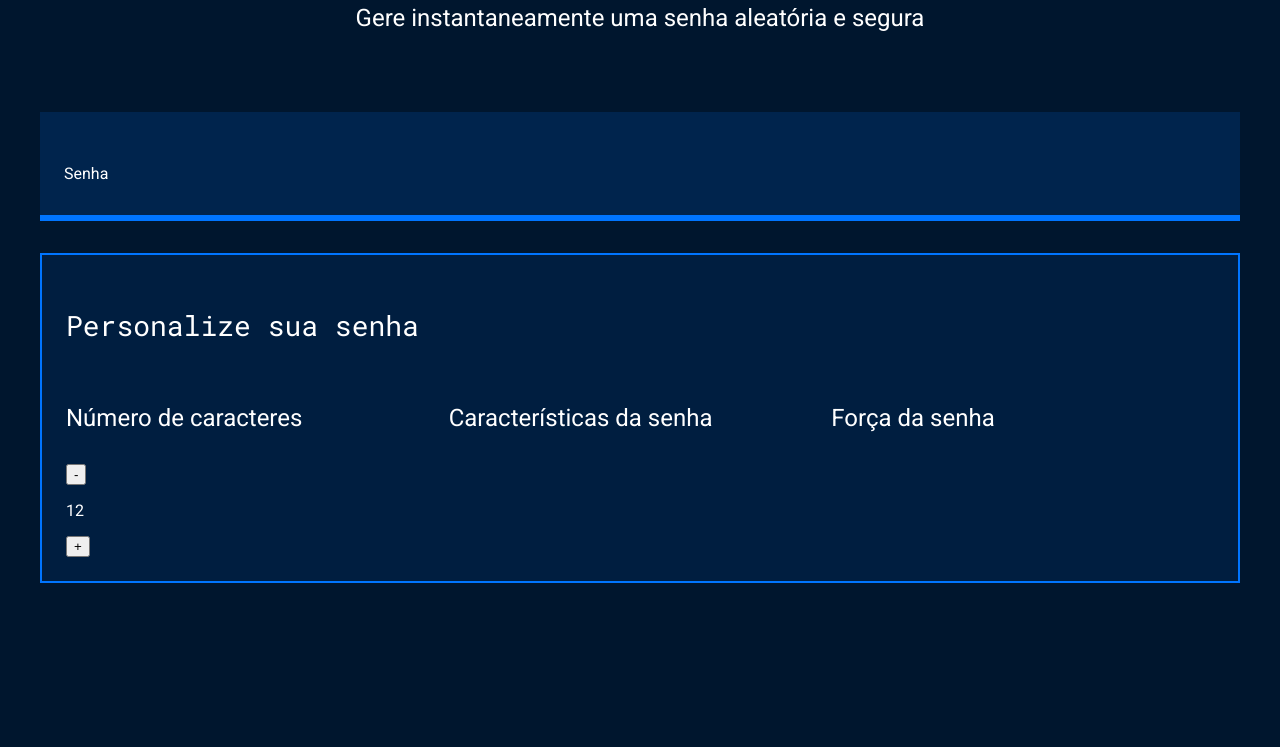
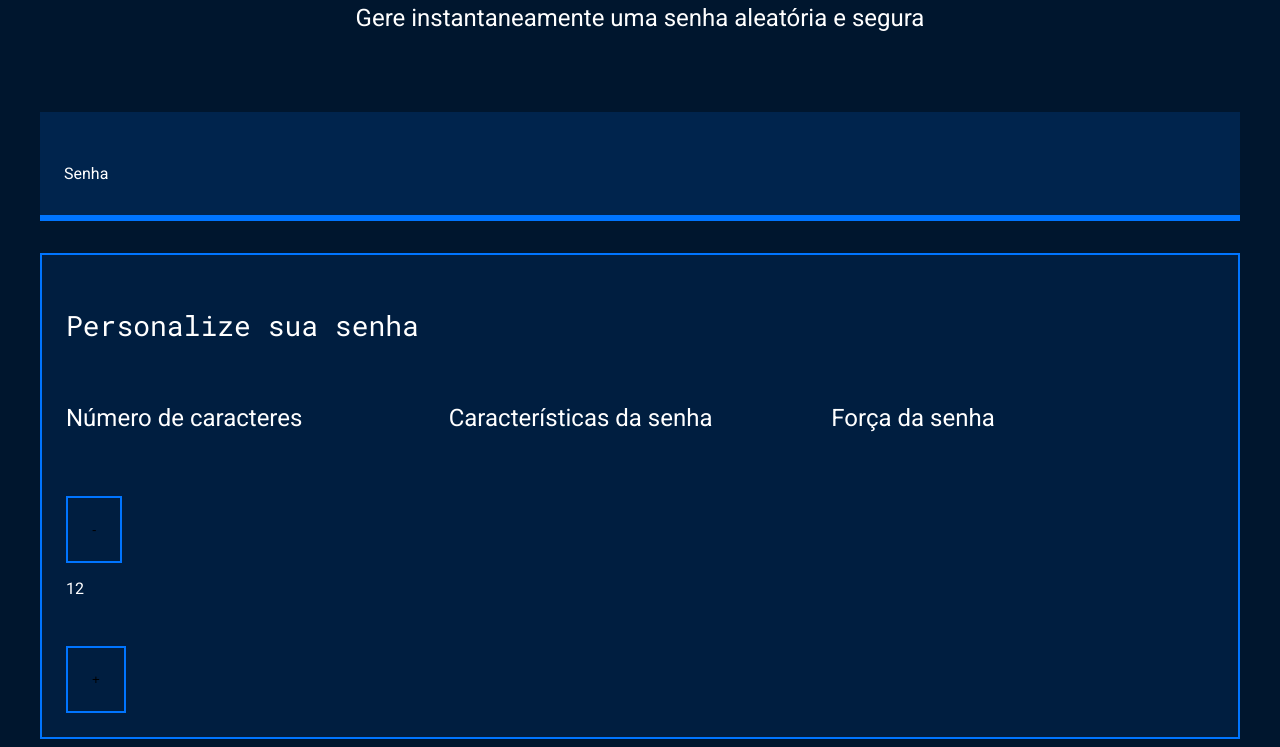
Before and after one commit to grififi/gerador-de-senhas, a plain HTML site: page index.html in a window 1280 px wide. Shown: the part 191-938 px from the top of the page. Before the commit the page ends 800 px from the top, so only its background shows below. Drawn offline with Linux system fonts and the light colour scheme.

Commit message:
botom oi

```diff
--- a/index.html
+++ b/index.html
@@ -25,10 +25,10 @@
                 <div class="parametro-senha">
                     <h4 class="parametro-senha__titulo">Número de caracteres</h4>
 
-                 <div>
-                    <button>-</button>
-                     <p>12</p>
-                     <button>+</button>
+                 <div class="parametro-senha-botoes">
+                    <button class="parametro senha__botao">-</button>
+                     <p class="parametro-senha__texto">12</p>
+                     <button class="parametro senha__botao">+</button>
                  </div>
 
                 </div>
```
